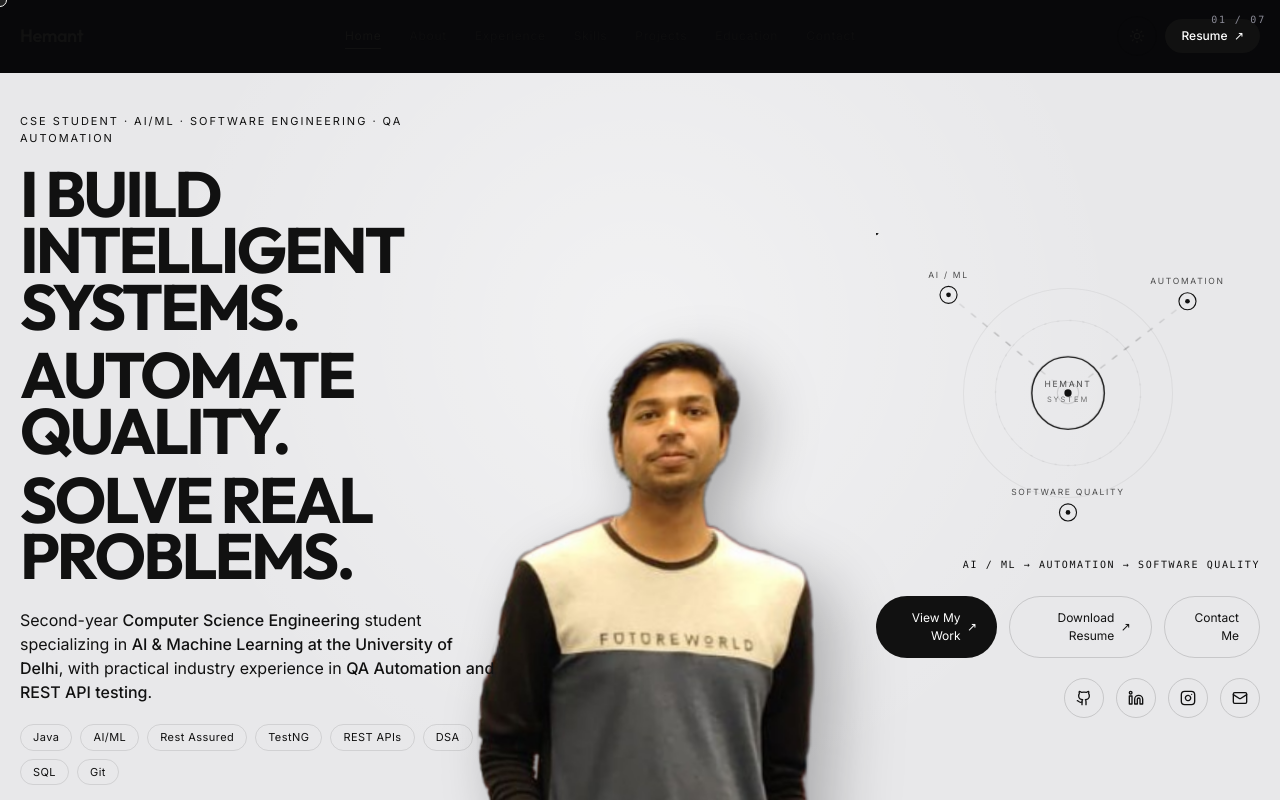
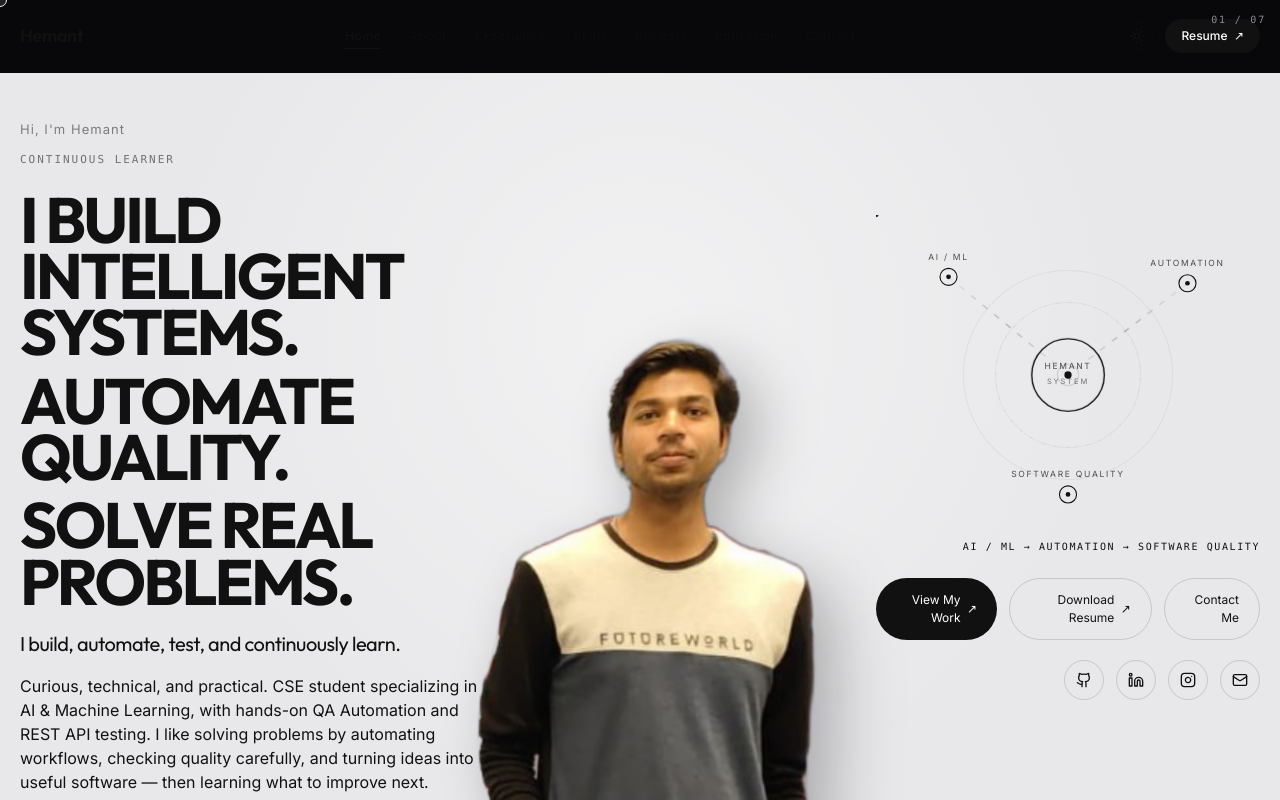
Before and after one commit to hemantagrawal331-jpg/hemant-s-portfolio-2nd-year, a Next.js app: page / in a window 1280 px wide. Shown: the top 800 px of the page. Built offline with nearby package versions, Linux system fonts and the light colour scheme.

Commit message:
1st page changes and adding images to projects

```diff
--- a/src/components/Hero.tsx
+++ b/src/components/Hero.tsx
@@ -6,10 +6,9 @@ import gsap from "gsap";
 import { ScrollTrigger } from "gsap/ScrollTrigger";
 import { Github, Instagram, Linkedin, Mail } from "lucide-react";
 import Image from "next/image";
-import { useRef } from "react";
+import { useEffect, useRef, useState } from "react";
 import { hrefFor, portfolioData } from "@/data/portfolioData";
 import { usePointerParallax } from "@/lib/usePointerParallax";
-import { EmphasisText } from "./EmphasisText";
 import { HeroNetwork } from "./HeroNetwork";
 import { MagneticButton } from "./MagneticButton";
 
@@ -55,6 +54,16 @@ export function Hero({ ready }: { ready: boolean }) {
   );
 
   const show = ready || reduce;
+  const roles = portfolioData.personal.rotatingRoles;
+  const [roleIndex, setRoleIndex] = useState(0);
+
+  useEffect(() => {
+    if (reduce || roles.length < 2) return;
+    const timer = window.setInterval(() => {
+      setRoleIndex((current) => (current + 1) % roles.length);
+    }, 2200);
+    return () => window.clearInterval(timer);
+  }, [reduce, roles.length]);
 
   return (
     <section
@@ -71,8 +80,19 @@ export function Hero({ ready }: { ready: boolean }) {
       <div className="stage relative flex min-h-[calc(100svh-4.5rem)] flex-col justify-end pb-8 pt-10 lg:min-h-[calc(100svh-4.5rem)] lg:justify-center lg:pb-0">
         <div className="relative z-10 flex flex-col gap-10 lg:grid lg:grid-cols-[1.15fr_0.7fr_0.95fr] lg:items-center">
           <motion.div className="max-w-2xl" style={{ x: text.x, y: text.y }}>
-            <p className="mb-5 text-[11px] tracking-[0.18em] text-ink/42">
+            <p className="mb-3 text-[13px] tracking-[0.08em] text-ink/50">
               {portfolioData.personal.eyebrow}
+            </p>
+            <p className="mb-5 h-5 overflow-hidden font-mono text-[11px] tracking-[0.18em] text-ink/55">
+              <motion.span
+                key={roles[roleIndex]}
+                className="block"
+                initial={reduce ? false : { y: 12, opacity: 0 }}
+                animate={{ y: 0, opacity: 1 }}
+                transition={{ duration: 0.35, ease: [0.16, 1, 0.3, 1] }}
+              >
+                {roles[roleIndex]}
+              </motion.span>
             </p>
             <h1 className="display w-full text-[clamp(2.05rem,5vw,4.15rem)] text-ink">
               {HEADLINES.map((block, blockIndex) => (
@@ -96,32 +116,17 @@ export function Hero({ ready }: { ready: boolean }) {
                 </span>
               ))}
             </h1>
+            <p className="mt-5 font-display text-lg tracking-tight text-ink/78 md:text-xl">
+              {portfolioData.personal.heroLine}
+            </p>
             <motion.p
-              className="mt-6 max-w-xl text-sm leading-relaxed text-ink/62 md:text-base"
+              className="mt-4 max-w-xl text-sm leading-relaxed text-ink/62 md:text-base"
               initial={reduce ? false : { opacity: 0, y: 16 }}
               animate={show ? { opacity: 1, y: 0 } : { opacity: 0, y: 16 }}
               transition={{ duration: 0.6, delay: 0.72, ease: [0.16, 1, 0.3, 1] }}
             >
-              <EmphasisText text={portfolioData.personal.heroDescription} strongClassName="font-medium text-ink" />
+              {portfolioData.personal.heroDescription}
             </motion.p>
-            <motion.div
-              className="mt-5 flex max-w-xl flex-wrap gap-2"
-              initial={reduce ? false : { opacity: 0, y: 12 }}
-              animate={show ? { opacity: 1, y: 0 } : { opacity: 0, y: 12 }}
-              transition={{ duration: 0.55, delay: 0.82 }}
-            >
-              {portfolioData.personal.heroStack.map((item) => (
-                <span
-                  key={item}
-                  className="rounded-full border border-ink/10 px-3 py-1 text-[11px] tracking-[0.04em] text-ink/58"
-                >
-                  {item}
-                </span>
-              ))}
-            </motion.div>
-            <p className="mt-6 font-display text-lg tracking-tight text-ink/78 md:text-xl">
-              {portfolioData.personal.heroMotto}
-            </p>
           </motion.div>
 
           <motion.div
@@ -201,13 +206,6 @@ export function Hero({ ready }: { ready: boolean }) {
         </motion.div>
       </div>
 
-      <a
-        href="#about"
-        className="absolute bottom-5 left-[max(14px,calc((100%-1320px)/2+20px))] z-10 text-[11px] tracking-[0.18em] text-ink/38"
-        data-cursor="link"
-      >
-        SCROLL TO DISCOVER
-      </a>
     </section>
   );
 }
--- a/src/components/ProjectCard.tsx
+++ b/src/components/ProjectCard.tsx
@@ -1,5 +1,6 @@
 "use client";
 
+import Image from "next/image";
 import { hrefFor, isPlaceholder, type Project } from "@/data/portfolioData";
 
 export function ProjectCard({
@@ -28,8 +29,20 @@ export function ProjectCard({
             VIEW ↗
           </span>
         </div>
-        <div className="visual-panel mb-6 h-28 overflow-hidden rounded-2xl border border-line bg-[linear-gradient(135deg,var(--accent-dim),transparent_62%)]">
-          <div className="h-full w-full origin-center transition-transform duration-700 ease-cinematic group-hover:scale-110" />
+        <div className="visual-panel mb-6 h-40 overflow-hidden rounded-2xl border border-line bg-[#111318]">
+          {project.image ? (
+            <Image
+              src={project.image}
+              alt={`${project.company || project.name} visual`}
+              width={1400}
+              height={600}
+              className={`h-full w-full object-center transition-transform duration-700 ease-cinematic group-hover:scale-[1.04] ${
+                project.imageFit === "contain" ? "object-contain" : "object-cover"
+              }`}
+            />
+          ) : (
+            <div className="h-full w-full bg-[linear-gradient(135deg,var(--accent-dim),transparent_62%)]" />
+          )}
         </div>
         <h3 className="font-display text-2xl font-semibold tracking-tight text-fg transition-transform duration-500 group-hover:-translate-y-1 md:text-3xl">
           {project.name}
--- a/src/components/ProjectSection.tsx
+++ b/src/components/ProjectSection.tsx
@@ -2,6 +2,7 @@
 
 import { AnimatePresence, motion } from "framer-motion";
 import { X } from "lucide-react";
+import Image from "next/image";
 import { useEffect, useState } from "react";
 import { hrefFor, isPlaceholder, portfolioData, type Project } from "@/data/portfolioData";
 import { ProjectCard } from "./ProjectCard";
@@ -66,6 +67,17 @@ export function ProjectSection() {
                   <X className="h-5 w-5" />
                 </button>
               </div>
+              {active.image && (
+                <div className="mb-8 overflow-hidden rounded-[24px] border border-line">
+                  <Image
+                    src={active.image}
+                    alt={`${active.company || active.name} visual`}
+                    width={1600}
+                    height={900}
+                    className="h-auto w-full object-cover"
+                  />
+                </div>
+              )}
               <p className="max-w-3xl text-lg leading-relaxed text-muted">{active.description}</p>
               <div className="mt-10 grid gap-3 md:grid-cols-2">
                 {active.highlights.map((item) => (
--- a/src/data/portfolioData.ts
+++ b/src/data/portfolioData.ts
@@ -30,14 +30,21 @@ export const portfolioData = {
     university: "University of Delhi",
     location: "India",
     githubRepoName: "attentive_api_automation",
-    eyebrow: "CSE STUDENT · AI/ML · SOFTWARE ENGINEERING · QA AUTOMATION",
+    eyebrow: "Hi, I'm Hemant",
+    rotatingRoles: [
+      "AI / ML STUDENT",
+      "SOFTWARE DEVELOPER",
+      "QA AUTOMATION",
+      "CONTINUOUS LEARNER",
+    ],
+    heroLine: "I build, automate, test, and continuously learn.",
     heroHeadline: [
       "I Build Intelligent Systems.",
       "Automate Quality.",
       "Solve Real Problems.",
     ],
     heroDescription:
-      "Second-year **Computer Science Engineering** student specializing in **AI & Machine Learning at the University of Delhi**, with practical industry experience in **QA Automation and REST API testing**.",
+      "Curious, technical, and practical. CSE student specializing in AI & Machine Learning, with hands-on QA Automation and REST API testing. I like solving problems by automating workflows, checking quality carefully, and turning ideas into useful software — then learning what to improve next.",
     heroStack: ["Java", "AI/ML", "Rest Assured", "TestNG", "REST APIs", "DSA", "SQL", "Git"],
     heroMotto: "Build. Automate. Test. Improve.",
     loaderLine: "BUILD → AUTOMATE → TEST → IMPROVE",
@@ -233,6 +240,8 @@ export const portfolioData = {
       tech: ["AI/ML", "Risk Analysis", "Web App"],
       live: "https://ai-powered-social-media-authenticit-beta.vercel.app/",
       github: "https://github.com/hemantagrawal331-jpg/AI-powered-social-media-authenticity-and-risk-analysis",
+      image: "/images/fakeguard-card.png",
+      imageFit: "contain",
       company: "",
       companyRepo: false,
       highlights: [
@@ -258,6 +267,8 @@ export const portfolioData = {
       tech: ["Java", "Rest Assured", "TestNG", "Maven", "Git", "JSON", "POJOs"],
       live: "",
       github: "",
+      image: "/images/attentive-office.png",
+      imageFit: "cover",
       company: "Attentive.ai",
       companyRepo: true,
       highlights: [
@@ -283,6 +294,8 @@ export const portfolioData = {
       tech: ["Java", "Rest Assured", "TestNG", "REST APIs", "JSON"],
       live: "",
       github: "",
+      image: "/images/attentive-office.png",
+      imageFit: "cover",
       company: "Attentive.ai",
       companyRepo: true,
       highlights: [
```
Also changed, not shown: public/images/attentive-office.png (added), public/images/fakeguard-card.png (added).
